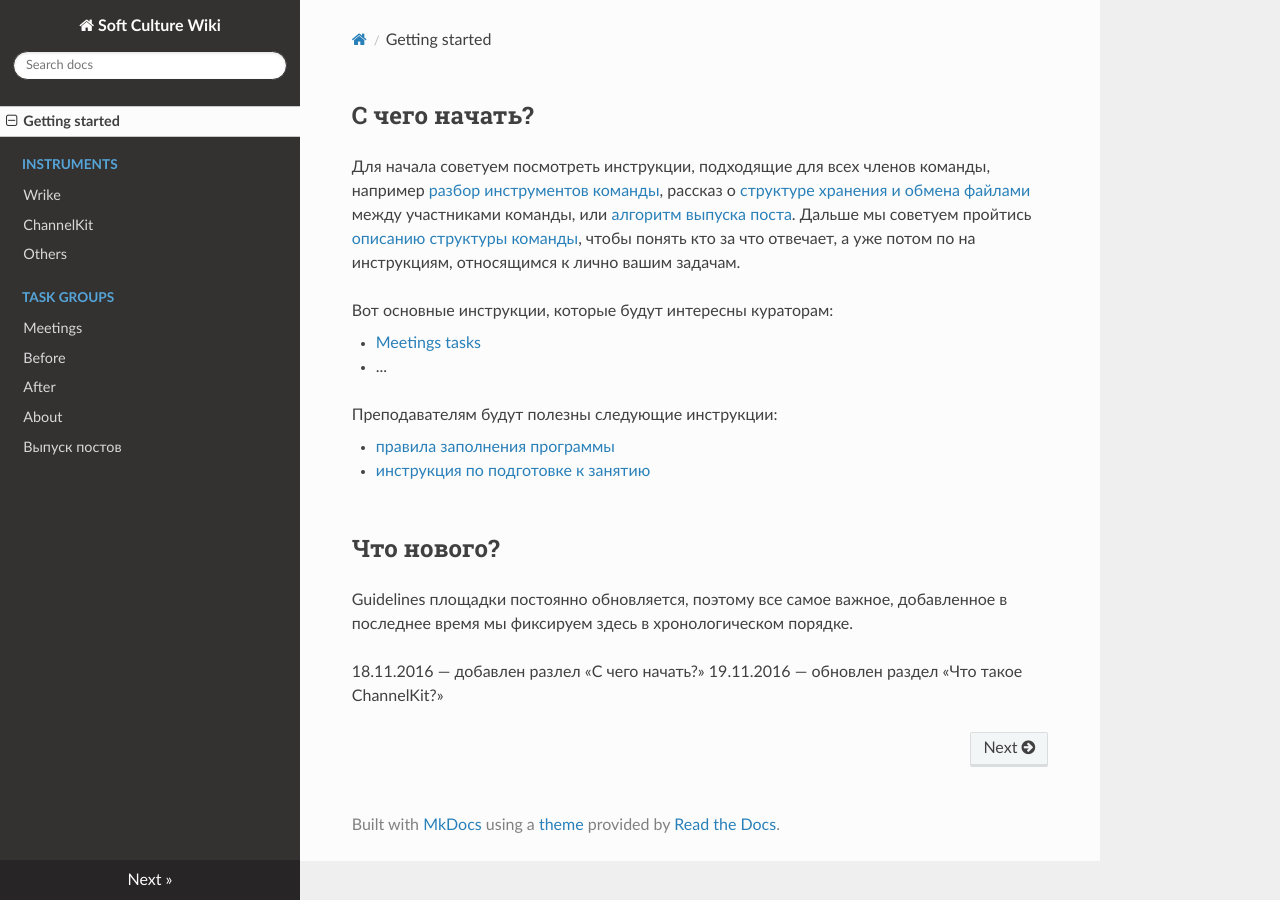
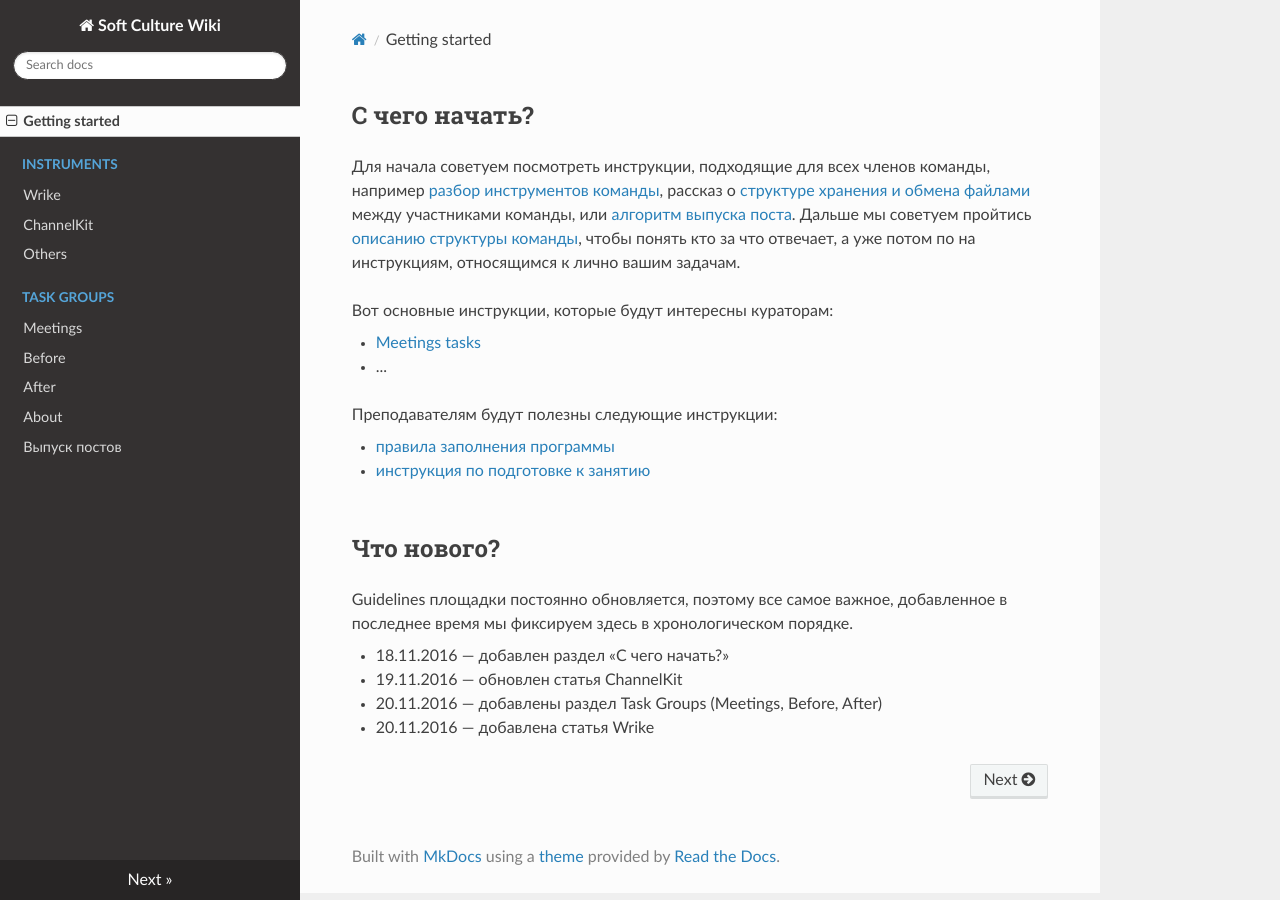
Before and after one commit to arsenyafonin/wiki, an MkDocs documentation site: the page built from docs/index.md, in a window 1280 px wide. Built offline with MkDocs 1.6.1, drawn with Linux system fonts in a browser that asks for light colours; nearby versions of some CDN libraries; old or Windows-style settings are respelled for this version of MkDocs.

Commit message:
Update index.md

```diff
--- a/docs/index.md
+++ b/docs/index.md
@@ -18,5 +18,7 @@
 
 Guidelines площадки постоянно обновляется, поэтому все самое важное, добавленное в последнее время мы фиксируем здесь в хронологическом порядке.
 
-18.11.2016 — добавлен разлел «С чего начать?»
-19.11.2016 — обновлен раздел «Что такое ChannelKit?»
+* 18.11.2016 — добавлен раздел «С чего начать?»
+* 19.11.2016 — обновлен статья ChannelKit
+* 20.11.2016 — добавлены раздел Task Groups (Meetings, Before, After)
+* 20.11.2016 — добавлена статья Wrike
```
